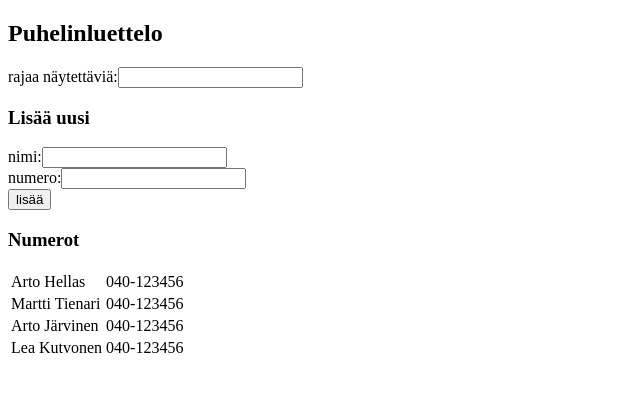
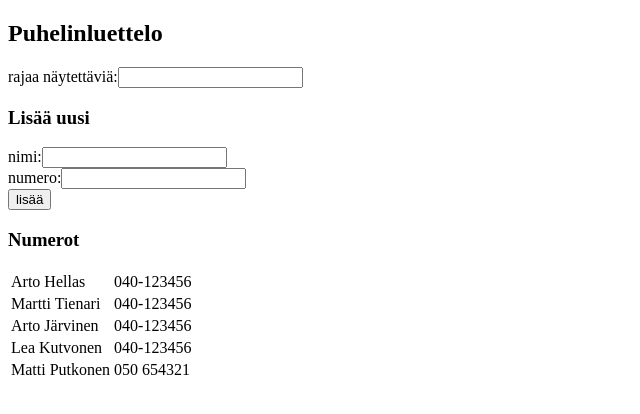
Before and after one commit to Tuomoes/osa2, a React (Create React App) app in the folder lomakkeet/: page / in a window 1280 px wide. Shown: the top 414 px of the page, without its empty margins (0-640 px from the left). Built offline with nearby package versions, Linux system fonts and the light colour scheme; data requests are answered from the project's data file.

Commit message:
subtask 2.14 done

```diff
--- a/lomakkeet/db.json
+++ b/lomakkeet/db.json
@@ -19,6 +19,11 @@
       "name": "Lea Kutvonen",
       "number": "040-123456",
       "id": 4
+    },
+    {
+      "name": "Matti Putkonen",
+      "number": "050 654321",
+      "id": 5
     }
   ]
 }
--- a/lomakkeet/src/App.js
+++ b/lomakkeet/src/App.js
@@ -52,6 +52,12 @@ class App extends React.Component {
                 newName: '',
                 newNumber: ''
              })
+
+             //add new object to server
+             axios.post('http://localhost:3001/persons', personObject)
+              .then(response => {
+                console.log(response)
+              })
         }
   }
 
```
Lines whose indentation alone changed are shown as unchanged.
